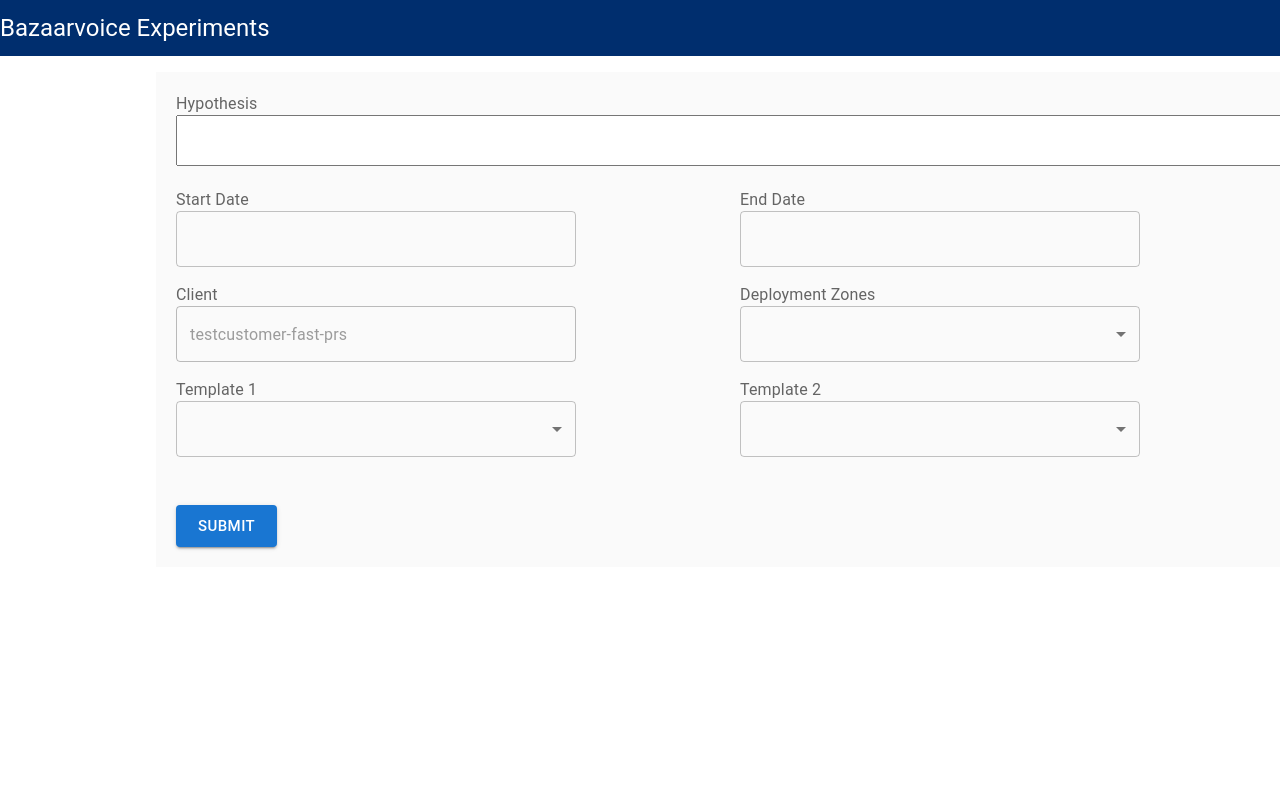
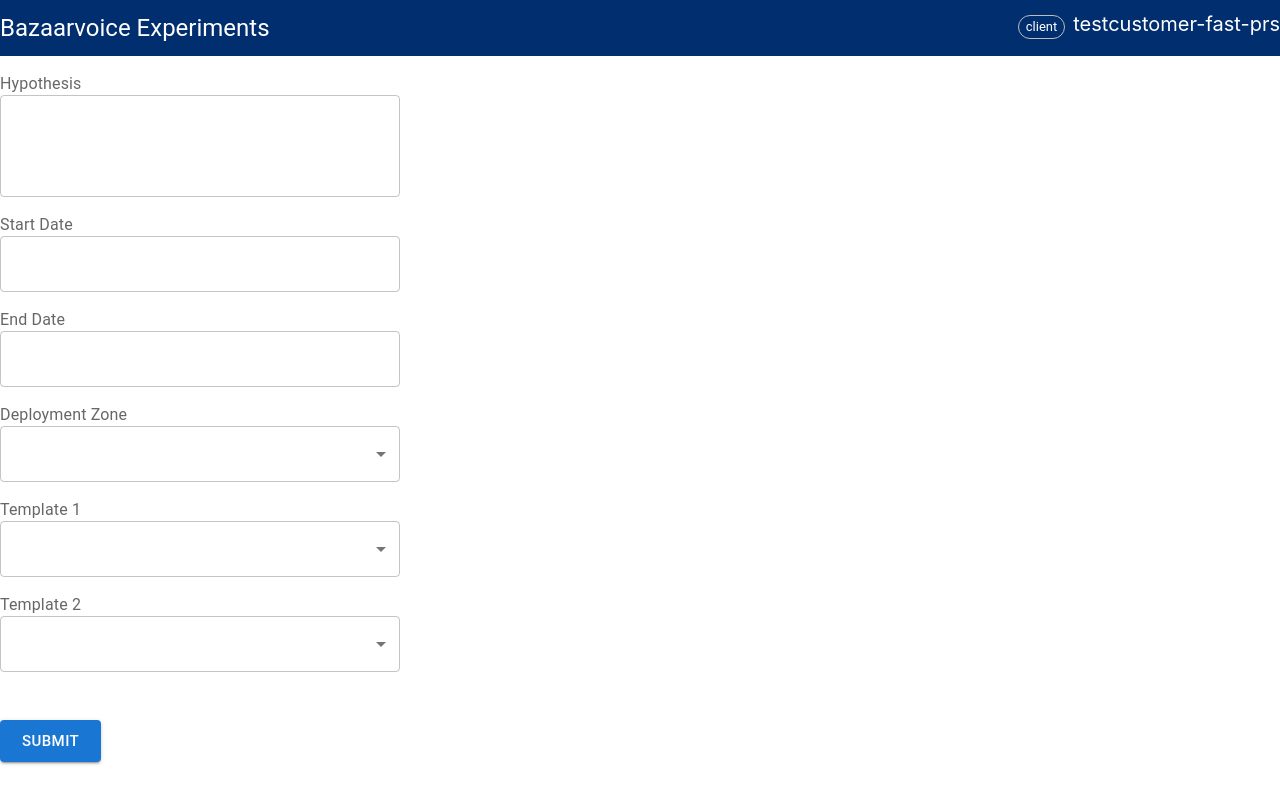
Before and after one commit to vignesh-ph/hackathon-app, a React (Vite) app: page /newABTest in a window 1280 px wide. Shown: the top 800 px of the page. Built offline with nearby package versions, Linux system fonts and the light colour scheme.

Commit message:
Updated ABForm component and added client in Navbar

```diff
--- a/src/components/ABForm/index.jsx
+++ b/src/components/ABForm/index.jsx
@@ -1,15 +1,10 @@
 import {React, useState} from "react";
 import { DateTimePicker } from '@mui/x-date-pickers/DateTimePicker';
-import Box from '@mui/material/Box';
-import Container from '@mui/material/Container';
 import Select from '@mui/material/Select';
 import InputLabel from '@mui/material/InputLabel';
 import Button from '@mui/material/Button';
 import MenuItem from '@mui/material/MenuItem';
-import ListItemText from '@mui/material/ListItemText';
-import Checkbox from '@mui/material/Checkbox';
 import TextField from '@mui/material/TextField';
-import TextareaAutosize from '@mui/material/TextareaAutosize';
 import Grid from '@mui/material/Grid';
 import dayjs from 'dayjs';
 import moment from "moment";
@@ -18,13 +13,10 @@
 import "./style.css";
 
 export default function App() {
-
   const [formData, setFormData] = useState({
     start: null,
     end: null,
-    client: "testcustomer-fast-prs",
-    deploymentZones: [],
-    splits: [],
+    deploymentZone: "",
     implementation1: "",
     implementation2: "",
     hypothesis: ""
@@ -66,9 +58,11 @@
   const onSubmit = (e) => {
     e.preventDefault();
     let finalData = {...formData};
+    if(formData.start && formData.end) {
       finalData.start = moment(formData.start);
       finalData.end = moment(formData.end);
       finalData.duration = formData.end.diff(formData.start)
+    }
 
     console.log('final Data : ', finalData);
   }
@@ -77,24 +71,23 @@
   }
 
   return (
-    <Container className="abFormContainer" fluid="true">
-        <Box style={{padding: "20px"}}  sx={{ bgcolor: '#FAFAFA', flexGrow: 1  }}>
     <form onSubmit={onSubmit}>
       <LocalizationProvider dateAdapter={AdapterDayjs}>
       <Grid container spacing={2}>
         <Grid item xs={12}>
-                <div className="fieldContainer" style={{width: '100%'}}>
+          <div className="fieldContainer" style={{width: '600px'}}>
             <InputLabel id="hypothesis-label">Hypothesis</InputLabel>
-                  <TextareaAutosize
+            <TextField
               labelid="hypothesis-label"
+              multiline
               minRows={3}
-                    style={{ width: '100%' }}
               value={formData.hypothesis}
-                    onChange={(e) => onChange(e, 'hypothesis')}
+              onChange={(e) => onChange(e.target.value, 'hypothesis')}
+              className="inputField"
             />
           </div>
         </Grid>
-              <Grid item xs={6}>
+        <Grid item xs={12}>
           <div className="fieldContainer">
             <InputLabel id="start-label">Start Date</InputLabel>
             <DateTimePicker
@@ -106,7 +99,7 @@
             />
           </div>
         </Grid>
-              <Grid item xs={6}>
+        <Grid item xs={12}>
           <div className="fieldContainer">
             <InputLabel id="end-label">End Date</InputLabel>
             <DateTimePicker
@@ -119,28 +112,13 @@
             />
           </div>
         </Grid>
-              <Grid item xs={6}>
+        <Grid item xs={12}>
           <div className="fieldContainer">
-                  <InputLabel id="client-label">Client</InputLabel>
-                  <TextField
-                    disabled
-                    className="inputField"
-                    labelid="client-label"
-                    variant="outlined"
-                    onChange={(e) => onChange(e.target.value, 'client')}
-                    value={formData.client}
-                  />
-                </div>
-              </Grid>
-              <Grid item xs={6}>
-                <div className="fieldContainer">
-                  <InputLabel id="deployment-zone-label">Deployment Zones</InputLabel>
+            <InputLabel id="deployment-zone-label">Deployment Zone</InputLabel>
             <Select
               labelid="deployment-zone-label"
-                    value={formData.deploymentZones}
-                    onChange={(e) => onChange(e.target.value, 'deploymentZones')}
-                    multiple
-                    renderValue={(selected) => selected.join(', ')}
+              value={formData.deploymentZone}
+              onChange={(e) => onChange(e.target.value, 'deploymentZone')}
               MenuProps={MenuProps}
               className="inputField"
             >
@@ -149,14 +127,13 @@
                   key={item.name}
                   value={item.value}
                 >
-                        <Checkbox checked={formData.deploymentZones.indexOf(item.value) > -1} />
-                        <ListItemText primary={item.name} />
+                  {item.name}
                 </MenuItem>
               ))}
             </Select>
           </div>
         </Grid>
-              <Grid item xs={6}>
+        <Grid item xs={12}>
           <div className="fieldContainer">
             <InputLabel id="implementation1-label">Template 1</InputLabel>
             <Select
@@ -177,7 +154,7 @@
             </Select>
           </div>
         </Grid>
-              <Grid item xs={6}>
+        <Grid item xs={12}>
           <div className="fieldContainer">
             <InputLabel id="implementation2-label">Template 2</InputLabel>
             <Select
@@ -204,7 +181,5 @@
       </Grid>
       </LocalizationProvider>
     </form>
-        </Box>
-      </Container>
   );
 }
--- a/src/components/ABForm/style.css
+++ b/src/components/ABForm/style.css
@@ -1,4 +1,3 @@
 .inputField {
     width: 400px;
-    /* border: none; */
 }
--- a/src/components/Navbar.jsx
+++ b/src/components/Navbar.jsx
@@ -1,4 +1,4 @@
-import {  Button,Box  } from '@mui/material'
+import {  Button,Box, Chip  } from '@mui/material'
 import Typography from '@mui/material/Typography';
 import {
 
@@ -12,7 +12,10 @@
 
         }}>
         <Typography  onClick={() => navigate("/")} sx={{ cursor:'pointer'}} variant='h5' color={'white'}>Bazaarvoice Experiments</Typography>
-
+        <div style={{margin: 0, padding: 0}}>
+            <Chip size='small' label="client" sx={{color: 'white', mr: 1}} variant="outlined" />
+            <span style={{fontSize: '20px', padding: 0, color: 'white'}}>testcustomer-fast-prs</span>
+        </div>
         </Box>
     </Box>
 };
```
Lines whose indentation alone changed are shown as unchanged.
